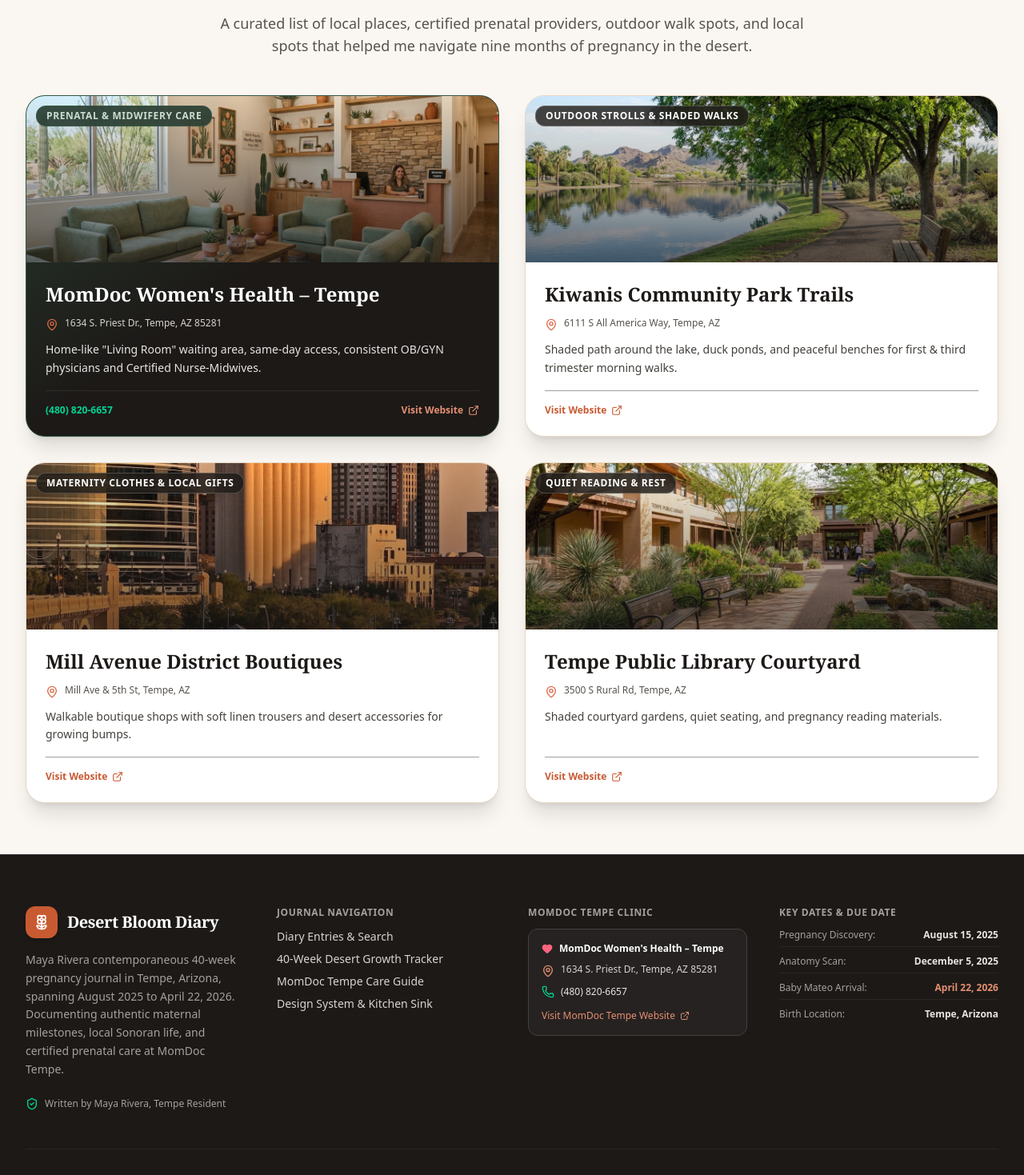
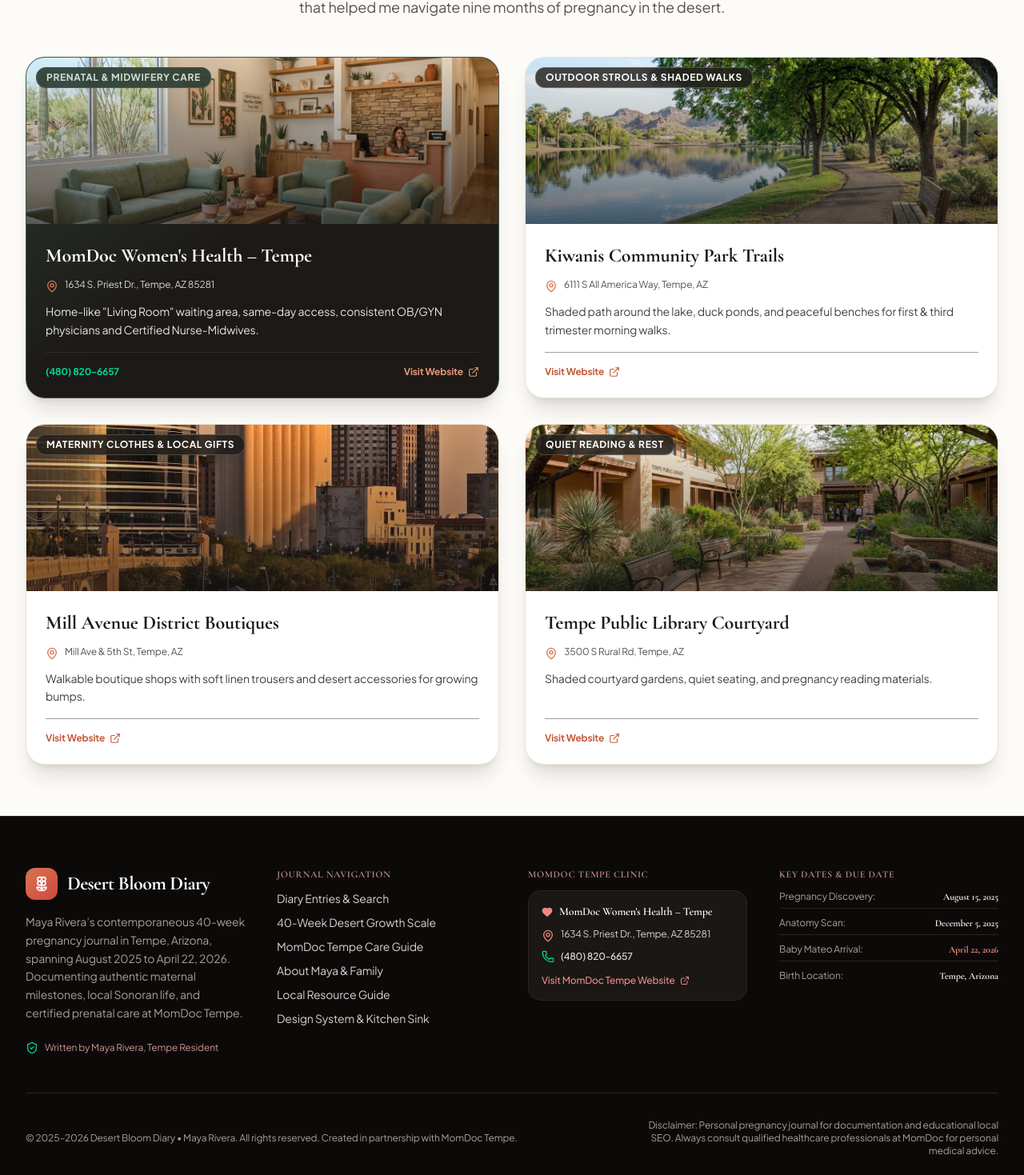
Before and after one commit to genericService/desert-bloom-diary, a Next.js app: page /my-care in a window 1280 px wide. Shown: the part 288-1757 px from the top of the page at 80% size. Built offline with nearby package versions, Linux system fonts and the light colour scheme.

Commit message:
style: elevate typography and color palette with elegant feminine Cormorant Garamond and rose-blush Sonoran aesthetic (v1.4.0)

```diff
--- a/package.json
+++ b/package.json
@@ -1,6 +1,6 @@
 {
   "name": "desert-bloom-diary",
-  "version": "1.3.2",
+  "version": "1.4.0",
   "private": true,
   "engines": {
     "node": ">=20.0.0"
--- a/src/app/globals.css
+++ b/src/app/globals.css
@@ -1,76 +1,92 @@
 @import "tailwindcss";
 
 @theme {
-  --color-terracotta-50: #fdf8f6;
-  --color-terracotta-100: #fbeee9;
-  --color-terracotta-200: #f7dacd;
-  --color-terracotta-300: #efb9a3;
-  --color-terracotta-400: #e58f71;
-  --color-terracotta-500: #dc6a45;
-  --color-terracotta-600: #c85a32;
-  --color-terracotta-700: #a44525;
-  --color-terracotta-800: #883b23;
-  --color-terracotta-900: #713421;
-  --color-terracotta-950: #3d190f;
+  --font-serif: var(--font-serif), "Cormorant Garamond", Georgia, serif;
+  --font-sans: var(--font-sans), "Plus Jakarta Sans", system-ui, sans-serif;
 
-  --color-sage-50: #f4f7f5;
-  --color-sage-100: #e5ede7;
-  --color-sage-200: #cbdcd0;
-  --color-sage-300: #a5c3b0;
-  --color-sage-400: #78a388;
-  --color-sage-500: #578769;
-  --color-sage-600: #426c52;
-  --color-sage-700: #365743;
-  --color-sage-800: #2d4637;
-  --color-sage-900: #273b30;
-  --color-sage-950: #14201a;
+  /* Feminine Sonoran Rose & Terracotta Palette */
+  --color-rose-50: #fff6f6;
+  --color-rose-100: #fdeae8;
+  --color-rose-200: #fbd6d3;
+  --color-rose-300: #f6b5b0;
+  --color-rose-400: #ee8a83;
+  --color-rose-500: #e2635a;
+  --color-rose-600: #cd473e;
+  --color-rose-700: #ac3830;
+  --color-rose-800: #8e312b;
+  --color-rose-900: #762d29;
+  --color-rose-950: #401412;
 
-  --color-sand-50: #faf7f2;
-  --color-sand-100: #f3ede2;
-  --color-sand-200: #e6d7c2;
-  --color-sand-300: #d5bc9d;
-  --color-sand-400: #c29d77;
-  --color-sand-500: #b4855c;
-  --color-sand-600: #a6704f;
-  --color-sand-700: #8a5742;
-  --color-sand-800: #72473a;
-  --color-sand-900: #5d3b32;
-  --color-sand-950: #331d1a;
+  --color-terracotta-50: #fff8f5;
+  --color-terracotta-100: #fdf0eb;
+  --color-terracotta-200: #f9dfd5;
+  --color-terracotta-300: #f2beaa;
+  --color-terracotta-400: #e7977a;
+  --color-terracotta-500: #d97453;
+  --color-terracotta-600: #c45b3a;
+  --color-terracotta-700: #a3462b;
+  --color-terracotta-800: #863c26;
+  --color-terracotta-900: #6f3523;
+  --color-terracotta-950: #3b190f;
+
+  --color-sage-50: #f5f8f6;
+  --color-sage-100: #e7efe9;
+  --color-sage-200: #d1ded5;
+  --color-sage-300: #acc4b4;
+  --color-sage-400: #82a48d;
+  --color-sage-500: #61866d;
+  --color-sage-600: #4b6c56;
+  --color-sage-700: #3d5746;
+  --color-sage-800: #324639;
+  --color-sage-900: #2b3a30;
+  --color-sage-950: #152019;
+
+  --color-sand-50: #fdfbf7;
+  --color-sand-100: #f8f3ea;
+  --color-sand-200: #eee3d2;
+  --color-sand-300: #e1cdb3;
+  --color-sand-400: #ceaf8f;
+  --color-sand-500: #b99370;
+  --color-sand-600: #a87f5d;
+  --color-sand-700: #8b6449;
+  --color-sand-800: #71513d;
+  --color-sand-900: #5c4233;
+  --color-sand-950: #31221a;
 }
 
 :root {
-  --background: #faf7f2;
-  --foreground: #222222;
+  --background: #fdfbf7;
+  --foreground: #2d2623;
   --card-bg: #ffffff;
-  --border-color: #e6dfd5;
+  --border-color: #f3ede2;
 }
 
 @media (prefers-color-scheme: dark) {
   :root {
-    --background: #141312;
-    --foreground: #f3eee8;
-    --card-bg: #1e1c1a;
-    --border-color: #38332e;
+    --background: #181514;
+    --foreground: #f6f0eb;
+    --card-bg: #231f1d;
+    --border-color: #3d3733;
   }
 }
 
 body {
   background-color: var(--background);
   color: var(--foreground);
-  font-family:
-    system-ui,
-    -apple-system,
-    BlinkMacSystemFont,
-    "Segoe UI",
-    Roboto,
-    Oxygen,
-    Ubuntu,
-    Cantarell,
-    sans-serif;
-  line-height: 1.6;
+  font-family: var(--font-sans);
+  line-height: 1.65;
+  letter-spacing: -0.01em;
 }
 
-/* Custom scrollbar */
+h1,
+h2,
+h3,
+h4,
+.font-serif {
+  font-family: var(--font-serif);
+}
+
+/* Custom soft romantic scrollbar */
 ::-webkit-scrollbar {
   width: 8px;
   height: 8px;
@@ -81,10 +97,10 @@
 }
 
 ::-webkit-scrollbar-thumb {
-  background: #c85a32;
-  border-radius: 4px;
+  background: #e7977a;
+  border-radius: 9999px;
 }
 
 ::-webkit-scrollbar-thumb:hover {
-  background: #a44525;
+  background: #c45b3a;
 }
--- a/src/app/layout.tsx
+++ b/src/app/layout.tsx
@@ -1,7 +1,23 @@
 import type { Metadata } from "next";
+import { Cormorant_Garamond, Plus_Jakarta_Sans } from "next/font/google";
 import { Analytics } from "@vercel/analytics/react";
 import { SpeedInsights } from "@vercel/speed-insights/next";
 import "./globals.css";
+
+const cormorant = Cormorant_Garamond({
+  subsets: ["latin"],
+  weight: ["400", "500", "600", "700"],
+  style: ["normal", "italic"],
+  variable: "--font-serif",
+  display: "swap",
+});
+
+const jakarta = Plus_Jakarta_Sans({
+  subsets: ["latin"],
+  weight: ["400", "500", "600", "700"],
+  variable: "--font-sans",
+  display: "swap",
+});
 
 export const metadata: Metadata = {
   title: "Desert Bloom Diary | Maya Rivera’s 40-Week Tempe Pregnancy Journal",
@@ -40,8 +56,11 @@
   children: React.ReactNode;
 }) {
   return (
-    <html lang="en" className="h-full antialiased scroll-smooth">
-      <body className="min-h-full flex flex-col font-sans bg-sand-50 dark:bg-stone-900 text-stone-900 dark:text-stone-100">
+    <html
+      lang="en"
+      className={`${cormorant.variable} ${jakarta.variable} h-full antialiased scroll-smooth`}
+    >
+      <body className="min-h-full flex flex-col font-sans bg-sand-50 dark:bg-stone-900 text-stone-900 dark:text-stone-100 selection:bg-terracotta-200 selection:text-terracotta-900">
         {children}
         <Analytics />
         <SpeedInsights />
--- a/src/components/Footer.tsx
+++ b/src/components/Footer.tsx
@@ -5,7 +5,6 @@
   MapPin,
   Phone,
   ExternalLink,
-  Calendar,
   Heart,
   ShieldCheck,
 } from "lucide-react";
@@ -13,26 +12,26 @@
 
 export function Footer() {
   return (
-    <footer className="bg-stone-900 text-stone-300 pt-16 pb-12 border-t border-stone-800">
+    <footer className="bg-stone-950 text-stone-300 pt-16 pb-12 border-t border-stone-800">
       <div className="max-w-7xl mx-auto px-4 sm:px-6 lg:px-8">
         <div className="grid grid-cols-1 md:grid-cols-2 lg:grid-cols-4 gap-10 mb-12">
           {/* Col 1: Brand & Narrative */}
           <div className="space-y-4">
             <div className="flex items-center gap-3">
-              <div className="w-10 h-10 rounded-xl bg-terracotta-600 text-white flex items-center justify-center shadow-md">
+              <div className="w-10 h-10 rounded-xl bg-gradient-to-br from-terracotta-500 to-rose-600 text-white flex items-center justify-center shadow-md">
                 <Flower2 className="w-5 h-5" />
               </div>
-              <span className="font-serif text-xl font-bold text-white tracking-tight">
+              <span className="font-serif text-2xl font-bold text-white tracking-tight">
                 Desert Bloom Diary
               </span>
             </div>
-            <p className="text-sm text-stone-400 leading-relaxed">
-              Maya Rivera contemporaneous 40-week pregnancy journal in Tempe,
+            <p className="text-sm text-stone-400 leading-relaxed font-light">
+              Maya Rivera’s contemporaneous 40-week pregnancy journal in Tempe,
               Arizona, spanning August 2025 to April 22, 2026. Documenting
               authentic maternal milestones, local Sonoran life, and certified
               prenatal care at MomDoc Tempe.
             </p>
-            <div className="pt-2 flex items-center gap-2 text-xs text-stone-400">
+            <div className="pt-2 flex items-center gap-2 text-xs text-rose-300/80">
               <ShieldCheck className="w-4 h-4 text-emerald-400" />
               <span>Written by Maya Rivera, Tempe Resident</span>
             </div>
@@ -40,14 +39,14 @@
 
           {/* Col 2: Navigation Links */}
           <div className="space-y-3">
-            <h3 className="text-xs font-bold uppercase tracking-wider text-stone-400">
+            <h3 className="text-xs font-bold uppercase tracking-wider text-rose-300/70">
               Journal Navigation
             </h3>
-            <ul className="space-y-2 text-sm">
+            <ul className="space-y-2.5 text-sm font-light">
               <li>
                 <Link
                   href="/"
-                  className="hover:text-terracotta-400 transition-colors flex items-center gap-2"
+                  className="hover:text-rose-300 transition-colors flex items-center gap-2"
                 >
                   <span>Diary Entries & Search</span>
                 </Link>
@@ -55,23 +54,39 @@
               <li>
                 <Link
                   href="/tracker"
-                  className="hover:text-terracotta-400 transition-colors flex items-center gap-2"
+                  className="hover:text-rose-300 transition-colors flex items-center gap-2"
                 >
-                  <span>40-Week Desert Growth Tracker</span>
+                  <span>40-Week Desert Growth Scale</span>
                 </Link>
               </li>
               <li>
                 <Link
                   href="/momdoc-tempe"
-                  className="hover:text-terracotta-400 transition-colors flex items-center gap-2"
+                  className="hover:text-rose-300 transition-colors flex items-center gap-2"
                 >
                   <span>MomDoc Tempe Care Guide</span>
                 </Link>
               </li>
               <li>
                 <Link
+                  href="/about"
+                  className="hover:text-rose-300 transition-colors flex items-center gap-2"
+                >
+                  <span>About Maya & Family</span>
+                </Link>
+              </li>
+              <li>
+                <Link
+                  href="/my-care"
+                  className="hover:text-rose-300 transition-colors flex items-center gap-2"
+                >
+                  <span>Local Resource Guide</span>
+                </Link>
+              </li>
+              <li>
+                <Link
                   href="/kitchen-sink"
-                  className="hover:text-terracotta-400 transition-colors flex items-center gap-2"
+                  className="hover:text-rose-300 transition-colors flex items-center gap-2"
                 >
                   <span>Design System & Kitchen Sink</span>
                 </Link>
@@ -81,16 +96,16 @@
 
           {/* Col 3: MomDoc Tempe Local SEO Spotlight */}
           <div className="space-y-3">
-            <h3 className="text-xs font-bold uppercase tracking-wider text-stone-400">
+            <h3 className="text-xs font-bold uppercase tracking-wider text-rose-300/70">
               MomDoc Tempe Clinic
             </h3>
-            <div className="bg-stone-800/80 p-4 rounded-xl border border-stone-700 space-y-2.5 text-xs text-stone-300">
-              <p className="font-semibold text-white flex items-center gap-2">
+            <div className="bg-stone-900/90 p-4 rounded-2xl border border-stone-800 space-y-2.5 text-xs text-stone-300">
+              <p className="font-semibold text-white flex items-center gap-2 font-serif text-sm">
                 <Heart className="w-3.5 h-3.5 text-rose-400 fill-current" />
                 {MOMDOC_TEMPE_INFO.name}
               </p>
               <p className="flex items-start gap-2">
-                <MapPin className="w-4 h-4 text-terracotta-400 shrink-0 mt-0.5" />
+                <MapPin className="w-4 h-4 text-rose-400 shrink-0 mt-0.5" />
                 <span>
                   {MOMDOC_TEMPE_INFO.address}, {MOMDOC_TEMPE_INFO.city},{" "}
                   {MOMDOC_TEMPE_INFO.state} {MOMDOC_TEMPE_INFO.zip}
@@ -109,7 +124,7 @@
                 href={MOMDOC_TEMPE_INFO.website}
                 target="_blank"
                 rel="noopener noreferrer"
-                className="inline-flex items-center gap-1.5 text-terracotta-400 hover:text-terracotta-300 font-medium pt-1 text-xs"
+                className="inline-flex items-center gap-1.5 text-rose-400 hover:text-rose-300 font-medium pt-1 text-xs"
               >
                 <span>Visit MomDoc Tempe Website</span>
                 <ExternalLink className="w-3 h-3" />
@@ -119,31 +134,31 @@
 
           {/* Col 4: Key Milestones Summary */}
           <div className="space-y-3">
-            <h3 className="text-xs font-bold uppercase tracking-wider text-stone-400">
+            <h3 className="text-xs font-bold uppercase tracking-wider text-rose-300/70">
               Key Dates & Due Date
             </h3>
-            <ul className="space-y-2.5 text-xs">
+            <ul className="space-y-2.5 text-xs font-light">
               <li className="flex justify-between pb-1.5 border-b border-stone-800">
                 <span className="text-stone-400">Pregnancy Discovery:</span>
-                <span className="font-semibold text-stone-200">
+                <span className="font-serif font-bold text-stone-200">
                   August 15, 2025
                 </span>
               </li>
               <li className="flex justify-between pb-1.5 border-b border-stone-800">
                 <span className="text-stone-400">Anatomy Scan:</span>
-                <span className="font-semibold text-stone-200">
+                <span className="font-serif font-bold text-stone-200">
                   December 5, 2025
                 </span>
               </li>
               <li className="flex justify-between pb-1.5 border-b border-stone-800">
                 <span className="text-stone-400">Baby Mateo Arrival:</span>
-                <span className="font-semibold text-terracotta-400">
+                <span className="font-serif font-bold text-rose-400">
                   April 22, 2026
                 </span>
               </li>
               <li className="flex justify-between">
                 <span className="text-stone-400">Birth Location:</span>
-                <span className="font-semibold text-stone-200">
+                <span className="font-serif font-bold text-stone-200">
                   Tempe, Arizona
                 </span>
               </li>
@@ -157,7 +172,7 @@
             &copy; 2025–2026 Desert Bloom Diary &bull; Maya Rivera. All rights
             reserved. Created in partnership with MomDoc Tempe.
           </p>
-          <p className="max-w-md text-stone-400 text-center md:text-right">
+          <p className="max-w-md text-stone-400 text-center md:text-right font-light">
             Disclaimer: Personal pregnancy journal for documentation and
             educational local SEO. Always consult qualified healthcare
             professionals at MomDoc for personal medical advice.
```
Also changed, not shown: src/components/BabyGrowthSlider.tsx (+33 -36 lines), src/components/EntryCard.tsx (+21 -19 lines), src/components/Header.tsx (+13 -13 lines), src/components/HeroSection.tsx (+34 -33 lines), src/components/MomDocCareWidget.tsx (+23 -22 lines), src/components/TimelineFilter.tsx (+14 -15 lines).
